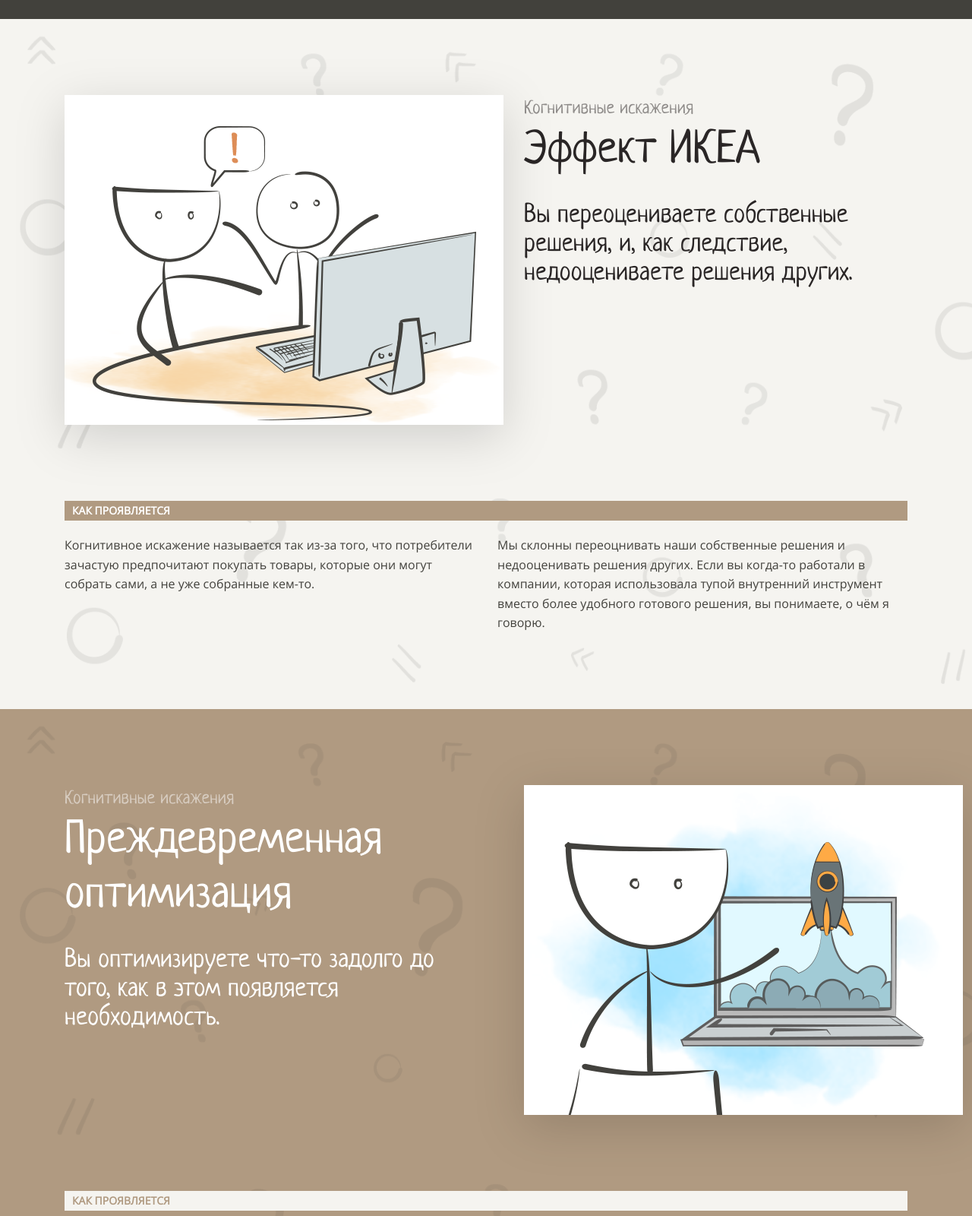
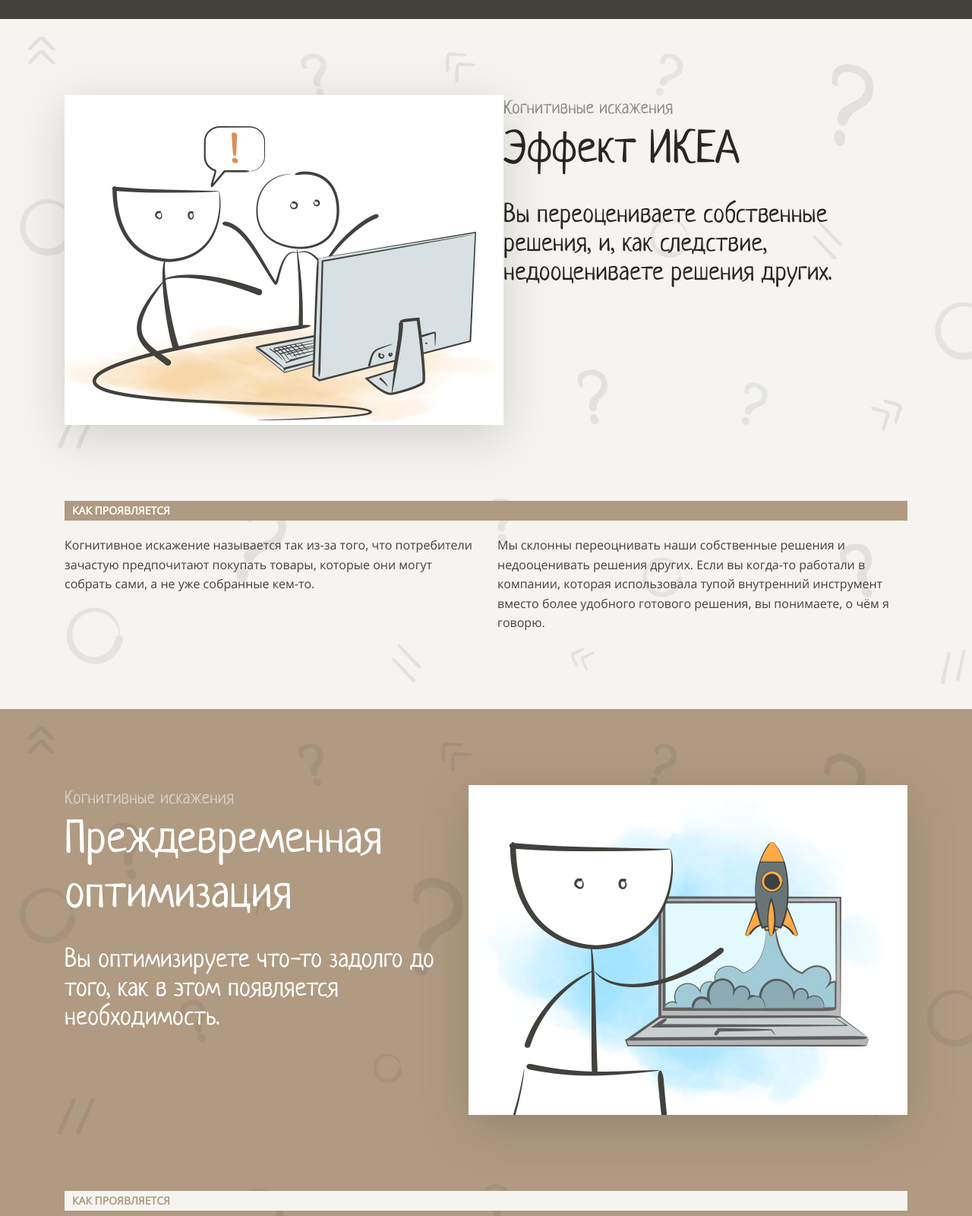
Before and after one commit to Hisun0/layout-designer-project-58, a website: page src/index.html in a window 1280 px wide. Shown: the part 2680-4280 px from the top of the page at 76% size. Drawn offline with Linux system fonts and the light colour scheme.

Commit message:
start to fix sections

```diff
--- a/src/index.html
+++ b/src/index.html
@@ -89,9 +89,12 @@
             <div class="container">
                 <div class="column-img">
                     <img src="./images/1.png" alt="ikea" class="section-image">
+                    <div>
                         <p class="color-grey size-24">Когнитивные искажения</p>
                         <h2 class="color-dark">Эффект ИКЕА</h2>
                         <p class="color-dark size-34">Вы переоцениваете собственные решения, и, как следствие, недооцениваете решения других.</p>
+                    </div>
+
                 </div>
                 <div class="bg-color-boogie height-26" style="margin-bottom: 20px;">
                     <h4>КАК ПРОЯВЛЯЕТСЯ</h4>
@@ -106,9 +109,12 @@
         <section class="bg-image bg-color-boogie" id="premature-optimization">
             <div class="container">
                 <div class="column-img">
+                    <div>
                         <p class="color-light-grey size-24">Когнитивные искажения</p>
                         <h2 class="color-white">Преждевременная оптимизация</h2>
                         <p class="color-white size-34">Вы оптимизируете что-то задолго до того, как в этом появляется необходимость.</p>
+                    </div>
+
                     <img src="./images/2.png" alt="ikea" class="section-image">
                 </div>
                 <div class="bg-color-white height-26" style="margin-bottom: 20px;">
@@ -125,9 +131,12 @@
             <div class="container">
                 <div class="column-img">
                     <img src="./images/3.png" alt="ikea" class="section-image">
+                    <div>
                         <p class="color-grey size-24">Когнитивные искажения</p>
                         <h2 class="color-dark">Искажение новизны</h2>
                         <p class="color-dark size-34">Вы даёте более высокую оценку тем событиям, которые произошли недавно, и недооцениваете более старые.</p>
+                    </div>
+
                 </div>
                 <div class="bg-color-boogie height-26" style="margin-bottom: 20px;">
                     <h4>КАК ПРОЯВЛЯЕТСЯ</h4>
@@ -142,9 +151,12 @@
         <section class="bg-image bg-color-boogie" id="hyperbolic-depreciation">
             <div class="container">
                 <div class="column-img">
+                    <div>
                         <p class="color-light-grey size-24">Когнитивные искажения</p>
                         <h2 class="color-white">Гиперболическое обесценивание</h2>
                         <p class="color-white size-34">Вы гонитесь за немедленной маленькой выгодой и игнорируете более крупную, недоступную сейчас, но доступную в будущем.</p>
+                    </div>
+
                     <img src="./images/4.png" alt="ikea" class="section-image">
                 </div>
                 <div class="bg-color-white height-26" style="margin-bottom: 20px;">
@@ -161,9 +173,11 @@
             <div class="container">
                 <div class="column-img">
                     <img src="./images/5.png" alt="ikea" class="section-image">
+                    <div>
                         <p class="color-grey size-24">Когнитивные искажения</p>
                         <h2 class="color-dark">Ошибка планирования</h2>
                         <p class="color-dark size-34">Неправильно рассчитывать время необходимое для завершения задачи.</p>
+                    </div>
                 </div>
                 <div class="bg-color-boogie height-26" style="margin-bottom: 20px;">
                     <h4>КАК ПРОЯВЛЯЕТСЯ</h4>
--- a/src/styles/style.css
+++ b/src/styles/style.css
@@ -315,10 +315,10 @@
 }
 
 .column-img {
+    display: flex;
+    flex-direction: row;
+
     margin-bottom: 100px;
-
-    column-count: 2;
-    column-gap: 100px;
 }
 
 .rectangle {
```
Lines whose indentation alone changed are shown as unchanged.
